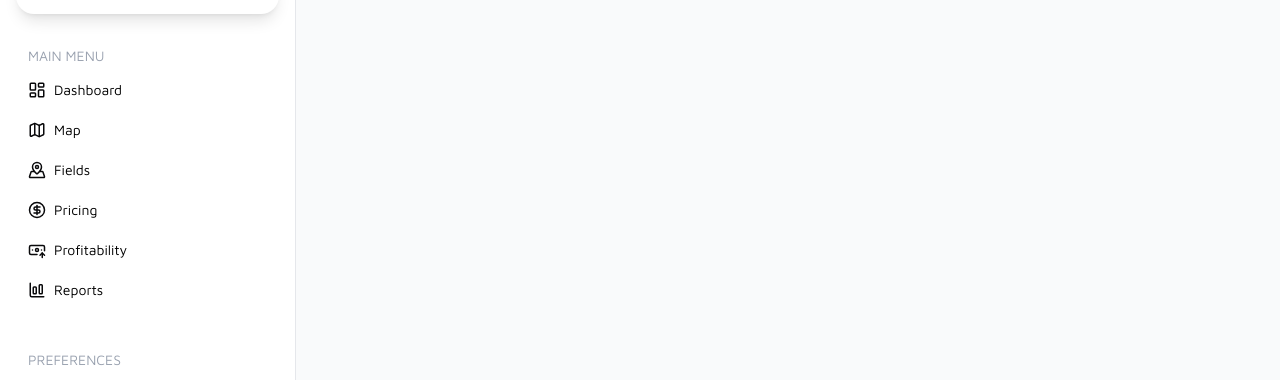
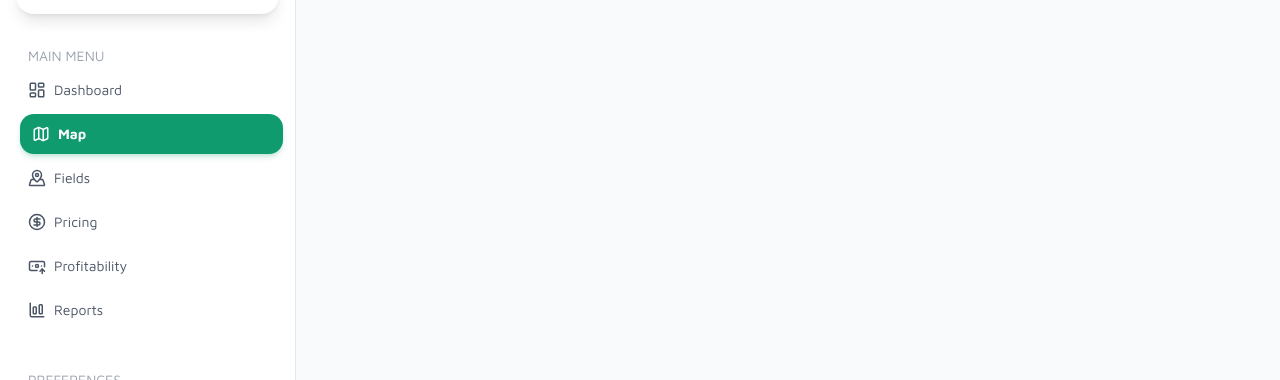
Before and after one commit to Sidoryak-Ostap/bachelor-sydoriak-frontend, a React (Vite) app: page /dashboard/map in a window 1280 px wide. Shown: the part 160-540 px from the top of the page. Built offline with nearby package versions, Linux system fonts and the light colour scheme; no server answers; sample sign-in values are in the browser's storage.

Commit message:
ui adjustments

```diff
--- a/src/components/Dashboard/Sidebar/Sidebar.tsx
+++ b/src/components/Dashboard/Sidebar/Sidebar.tsx
@@ -12,7 +12,7 @@
   Gem,
   Settings,
 } from 'lucide-react';
-import { Link } from 'react-router';
+import { Link, useLocation } from 'react-router';
 
 const NAV_ITEMS = [
   { label: 'Dashboard', icon: LayoutDashboard, to: ROUTES.dashboard.home },
@@ -29,6 +29,8 @@
 ];
 
 const Sidebar = () => {
+  const { pathname } = useLocation();
+
   return (
     <div className="px-4 py-7.5 bg-white">
       <Link to="/dashboard" className="flex items-center gap-2 text-xl font-bold text-primary mb-6">
@@ -46,18 +48,35 @@
 
       <h2 className="uppercase text-sm text-gray-400 mb-1 ml-3">main menu</h2>
 
-      <ul className="flex flex-col gap-0 mb-10">
+      <ul className="flex flex-col gap-1 mb-10">
         {NAV_ITEMS.map(item => {
           const Icon = item.icon;
+          const isActive = pathname === item.to;
 
           return (
-            <li>
+            <li key={item.to}>
               <Link
-                className="group flex items-center gap-2 px-3 py-2.5 rounded-xl hover:bg-primary transition-all duration-300 ease-in-out hover:translate-x-2 "
                 to={item.to}
+                className={`
+                group flex items-center gap-2 px-3 py-2.5 rounded-xl transition-all duration-300 ease-in-out
+                ${
+                  isActive
+                    ? 'bg-primary text-white shadow-md shadow-primary/20 translate-x-1'
+                    : 'text-gray-600 hover:bg-primary hover:text-white hover:translate-x-2'
+                }
+              `}
               >
-                <Icon className="group-hover:text-white" size={18} />
-                <span className="text-sm text-black group-hover:text-white group-hover:font-bold">
+                <Icon
+                  size={18}
+                  className={`transition-colors ${isActive ? 'text-white' : 'group-hover:text-white'}`}
+                />
+                <span
+                  className={`text-sm transition-all ${
+                    isActive
+                      ? 'text-white font-bold'
+                      : 'group-hover:text-white group-hover:font-bold'
+                  }`}
+                >
                   {item.label}
                 </span>
               </Link>
--- a/src/pages/Dashboard/Map/FieldsBar/FieldsBar.tsx
+++ b/src/pages/Dashboard/Map/FieldsBar/FieldsBar.tsx
@@ -2,7 +2,7 @@
 import { ChevronLeft, ChevronRight, Sprout } from 'lucide-react';
 import type { Field } from '@/types/field';
 import { ROUTES } from '@/constants/ROUTES';
-import { Link } from 'react-router';
+import { Link, useParams } from 'react-router';
 
 type FieldsBarProps = {
   fields: Field[];
@@ -10,6 +10,7 @@
 
 const FieldsBar = ({ fields }: FieldsBarProps) => {
   const [isOpen, setIsOpen] = useState(true);
+  const { id: fieldId } = useParams<{ id: string }>();
 
   return (
     <div
@@ -58,7 +59,14 @@
                 <li key={field.id}>
                   <Link
                     to={ROUTES.dashboard.mapField(field.id)}
-                    className="group flex items-center gap-4 p-3 bg-white border border-gray-100 rounded-xl shadow-sm hover:shadow-md hover:border-blue-200 transition-all cursor-pointer"
+                    className={`
+                            group flex items-center gap-4 p-3 transition-all cursor-pointer rounded-xl border
+                            ${
+                              fieldId === field.id
+                                ? 'bg-primary/5 border-primary shadow-md ring-1 ring-primary/20'
+                                : 'bg-white border-gray-100 shadow-sm hover:shadow-md hover:border-primary/50'
+                            }
+                          `}
                   >
                     <div className="relative h-14 w-14 shrink-0 overflow-hidden rounded-lg bg-gray-200">
                       <img
```
